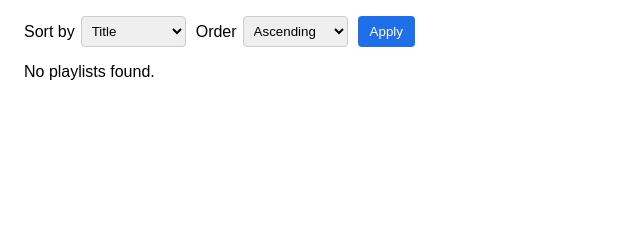
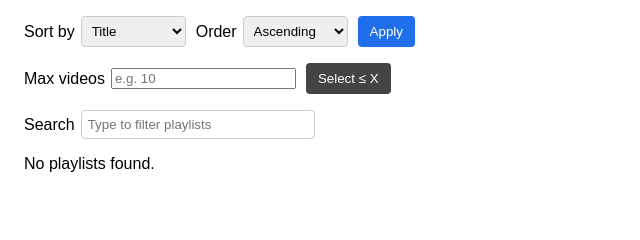
Before and after one commit to iguedespinto/YouTubeTools, a Flask app: template templates/playlists.html in a window 1280 px wide. Shown: the part 132-372 px from the top of the page, without its empty margins (0-640 px from the left). Run offline with Flask 3, Linux system fonts and the light colour scheme; the template is opened without the code that fills it, so the values that code supplies are empty; some libraries are stand-ins or nearby versions.

Commit message:
improvements in merge

```diff
--- a/templates/base.html
+++ b/templates/base.html
@@ -10,6 +10,7 @@
       .actions { margin-top: 16px; display: flex; gap: 10px; align-items: center; flex-wrap: wrap; }
       label { display: inline-flex; gap: 6px; align-items: center; }
       select { padding: 6px; border-radius: 4px; border: 1px solid #ccc; }
+      input[type="text"] { padding: 6px; border-radius: 4px; border: 1px solid #ccc; width: 220px; }
       button.btn { border: none; cursor: pointer; }
       .btn { display: inline-block; padding: 8px 12px; background: #1f6feb; color: #fff; text-decoration: none; border-radius: 4px; }
       .btn.secondary { background: #444; }
@@ -31,7 +32,7 @@
       .viewer-items li { border-bottom: none; padding: 12px 0; display: flex; align-items: center; gap: 12px; min-height: 90px; }
       .viewer-items li .video-select { width: 18px; height: 18px; }
       .video-thumb { width: 150px; height: 90px; object-fit: cover; border-radius: 4px; background: #000; flex: 0 0 auto; }
-      .bulk-actions { display: flex; gap: 10px; align-items: center; flex-wrap: wrap; margin-bottom: 10px; }
+      .bulk-actions { margin-bottom: 10px; }
       .bulk-actions input[type="number"] { width: 110px; padding: 6px; border-radius: 4px; border: 1px solid #ccc; }
       .merge-status { color: #666; font-size: 14px; }
       .playlist-select { width: 18px; height: 18px; }
--- a/templates/playlists.html
+++ b/templates/playlists.html
@@ -6,7 +6,8 @@
     <a class="btn secondary" href="{{ url_for('logout') }}">Disconnect</a>
   </div>
   <div class="meta">Total playlists: {{ total_playlists }} · Total videos: {{ total_videos }}</div>
-  <form method="get" class="actions">
+  <form method="get">
+    <div class="actions">
       <label>
         Sort by
         <select name="sort">
@@ -22,21 +23,30 @@
         </select>
       </label>
       <button class="btn" type="submit">Apply</button>
-  </form>
-  {% if playlists %}
-    <div class="playlist-layout">
-      <div class="playlist-list-pane">
-        <div class="bulk-actions">
+    </div>
+    <div class="actions">
       <label>
         Max videos
         <input type="number" id="count-threshold" min="0" step="1" placeholder="e.g. 10">
       </label>
       <button class="btn secondary" type="button" id="select-by-count">Select ≤ X</button>
-          <button class="btn danger" type="button" id="delete-selected" disabled>Delete selected</button>
-          <button class="btn secondary" type="button" id="merge-selected" disabled>Merge selected</button>
+    </div>
+    <div class="actions">
+      <label>
+        Search
+        <input type="text" id="playlist-search" placeholder="Type to filter playlists">
+      </label>
+    </div>
+  </form>
+  {% if playlists %}
+    <div class="playlist-layout">
+      <div class="playlist-list-pane">
+        <div class="bulk-actions actions">
+          <button class="btn danger" type="button" id="delete-selected" style="display: none;" disabled>Delete selected</button>
+          <button class="btn secondary" type="button" id="merge-selected" style="display: none;" disabled>Merge selected</button>
           <span id="merge-status" class="merge-status"></span>
         </div>
-        <ul class="playlist-list">
+        <ul class="playlist-list" id="playlist-list">
           {% for playlist in playlists %}
             <li data-playlist-id="{{ playlist.id }}" data-count="{{ playlist.contentDetails.itemCount }}">
               <input type="checkbox" class="playlist-select">
@@ -49,7 +59,7 @@
               <div class="playlist-info">
                 <div>
                   <strong>
-                    <a class="playlist-link" href="https://www.youtube.com/playlist?list={{ playlist.id }}" target="_blank" rel="noopener noreferrer">
+                    <a class="playlist-link" href="https://www.youtube.com/playlist?list={{ playlist.id }}" target="_blank" rel="noopener noreferrer" data-title="{{ playlist.snippet.title }}">
                       {{ playlist.snippet.title }}
                     </a>
                   </strong>
@@ -84,6 +94,9 @@
     const bulkDeleteButton = document.getElementById('delete-selected');
     const mergeSelectedButton = document.getElementById('merge-selected');
     const mergeStatus = document.getElementById('merge-status');
+    const playlistSearch = document.getElementById('playlist-search');
+    const playlistList = document.getElementById('playlist-list');
+    let searchTimer = null;
     const countInput = document.getElementById('count-threshold');
 
     const viewerTitle = document.getElementById('playlist-viewer-title');
@@ -178,6 +191,27 @@
       });
     });
 
+    function applyPlaylistSearch(term) {
+      const normalized = term.trim().toLowerCase();
+      const rows = playlistList ? Array.from(playlistList.querySelectorAll('li')) : [];
+      rows.forEach((row) => {
+        const title = row.querySelector('.playlist-link')?.dataset.title || '';
+        const matches = title.toLowerCase().includes(normalized);
+        row.style.display = matches ? '' : 'none';
+      });
+    }
+
+    if (playlistSearch) {
+      playlistSearch.addEventListener('input', () => {
+        if (searchTimer) {
+          clearTimeout(searchTimer);
+        }
+        searchTimer = setTimeout(() => {
+          applyPlaylistSearch(playlistSearch.value);
+        }, 1000);
+      });
+    }
+
     if (deleteSelectedVideosButton) {
       deleteSelectedVideosButton.addEventListener('click', () => {
         const selected = Array.from(viewer.querySelectorAll('.video-select:checked'))
@@ -262,9 +296,11 @@
       const selectedCount = document.querySelectorAll('.playlist-select:checked').length;
       if (bulkDeleteButton) {
         bulkDeleteButton.disabled = !anySelected;
+        bulkDeleteButton.style.display = anySelected ? 'inline-block' : 'none';
       }
       if (mergeSelectedButton) {
         mergeSelectedButton.disabled = selectedCount < 2;
+        mergeSelectedButton.style.display = selectedCount >= 2 ? 'inline-block' : 'none';
       }
     }
 
```
Lines whose indentation alone changed are shown as unchanged.
